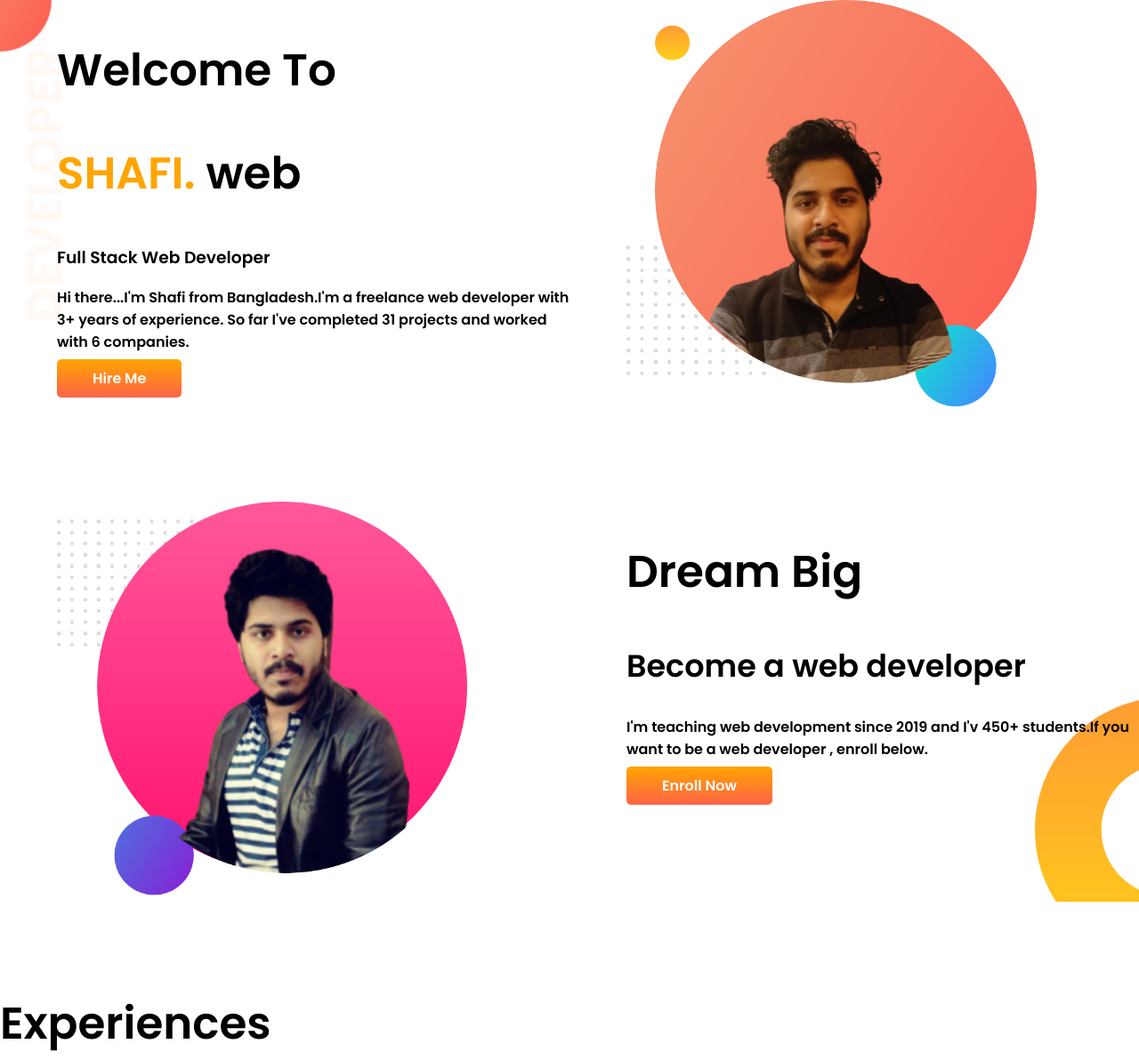
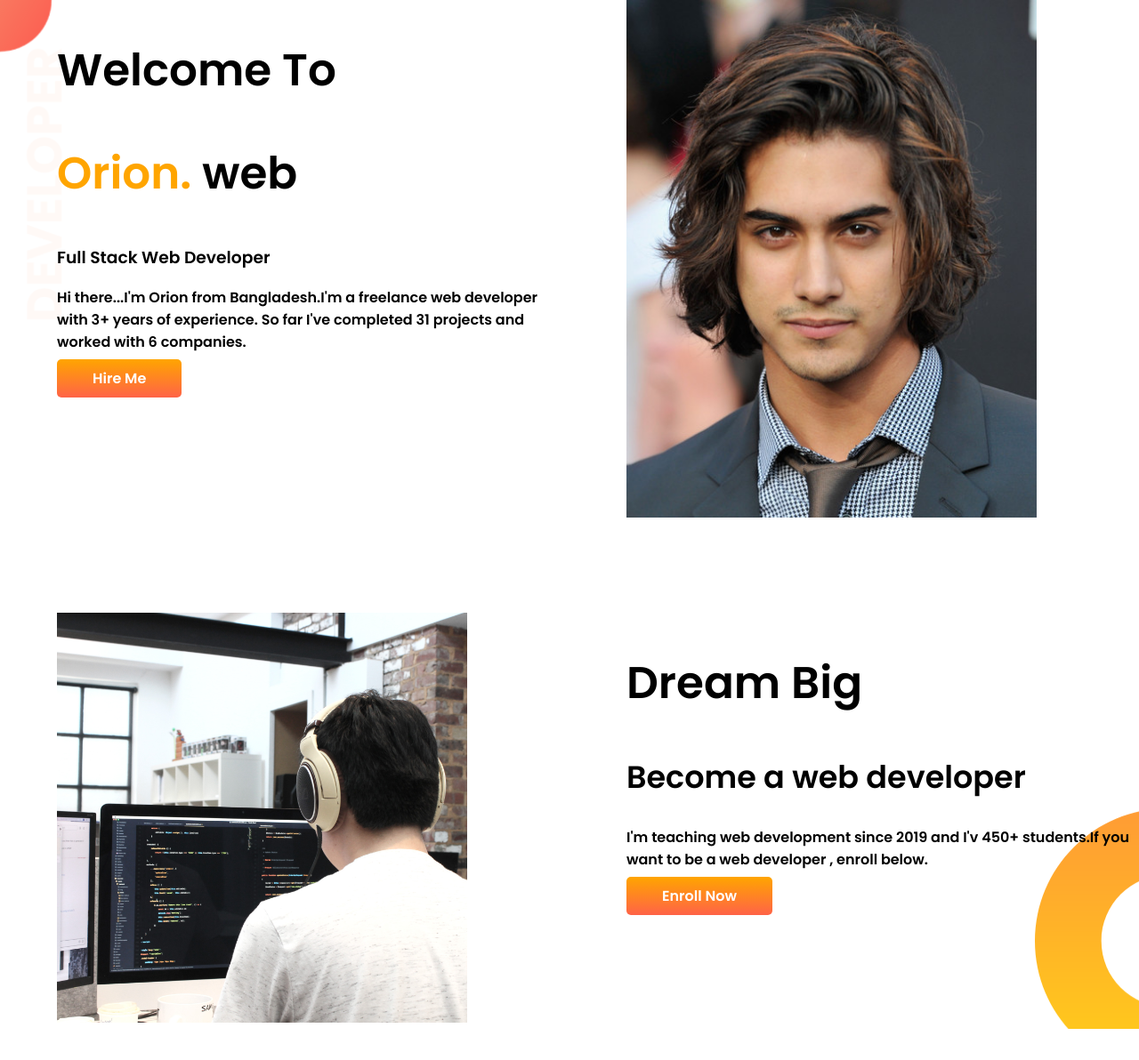
Before and after one commit to ashafio/developers.portfolio, a plain HTML site: page index.html in a window 1280 px wide. Shown: the top 1192 px of the page at 89% size. Drawn offline with Linux system fonts and the light colour scheme.

Commit message:
Changed photos

```diff
--- a/index.html
+++ b/index.html
@@ -15,24 +15,27 @@
         <div class="half-width">
             <h1>Welcome To</h1>
 
-            <h1> <span class="org"> SHAFI. </span> web</h1>
+            <h1> <span class="org"> Orion. </span> web</h1>
 
             <h3>Full Stack Web Developer</h3>
 
             <p>
-                Hi there...I'm Shafi from Bangladesh.I'm a freelance web developer with 3+ years of experience. So far I've completed 31 projects and worked with 6 companies.
+                Hi there...I'm Orion from Bangladesh.I'm a freelance web developer with 3+ years of experience. So far I've completed 31 projects and worked with 6 companies.
             </p>
             <a class="link_button" target="_blank" href="https://www.linkedin.com/in/abidrahmanshafi/">Hire Me</a>
         </div>
 
         <div class="half-width">
-            <img src="my-bg.png" alt="Shafi in Jan 2021">
+            <img src="Avan+Jogia+Premiere+Lionsgate+Hunger+Games+G7sV821K7sal.jpg" alt="Shafi in Jan 2021">
         </div>
     </section>
 
+
+
+
 <section class="Dream_big flexContainer">
     <div class="half-width">
-        <img src="my-bg2.png" alt="Shafi in 2019">
+        <img src="true-agency-o4UhdLv5jbQ-unsplash.jpg" alt="Shafi in 2019">
     </div>
 
     <div class="half-width">
```
Also changed, not shown: Avan+Jogia+Premiere+Lionsgate+Hunger+Games+G7sV821K7sal.jpg (added), true-agency-o4UhdLv5jbQ-unsplash.jpg (added).
